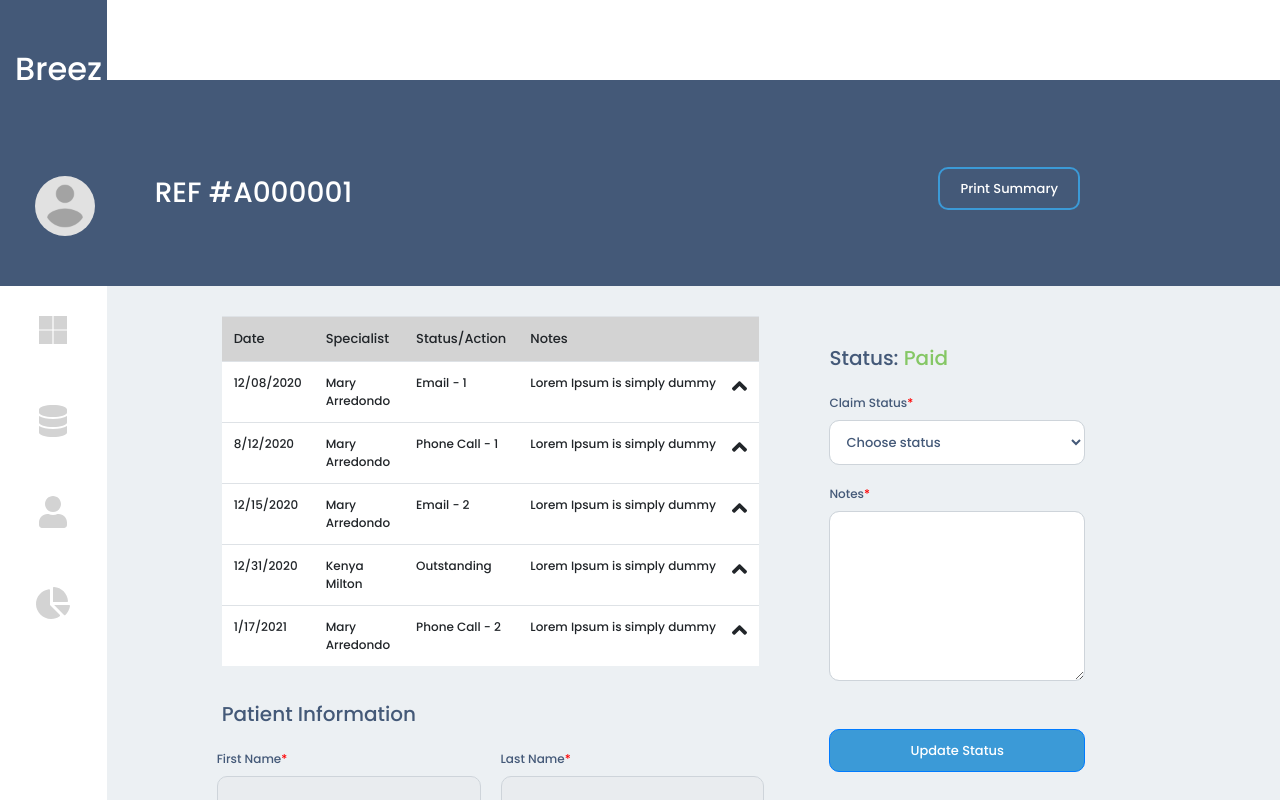
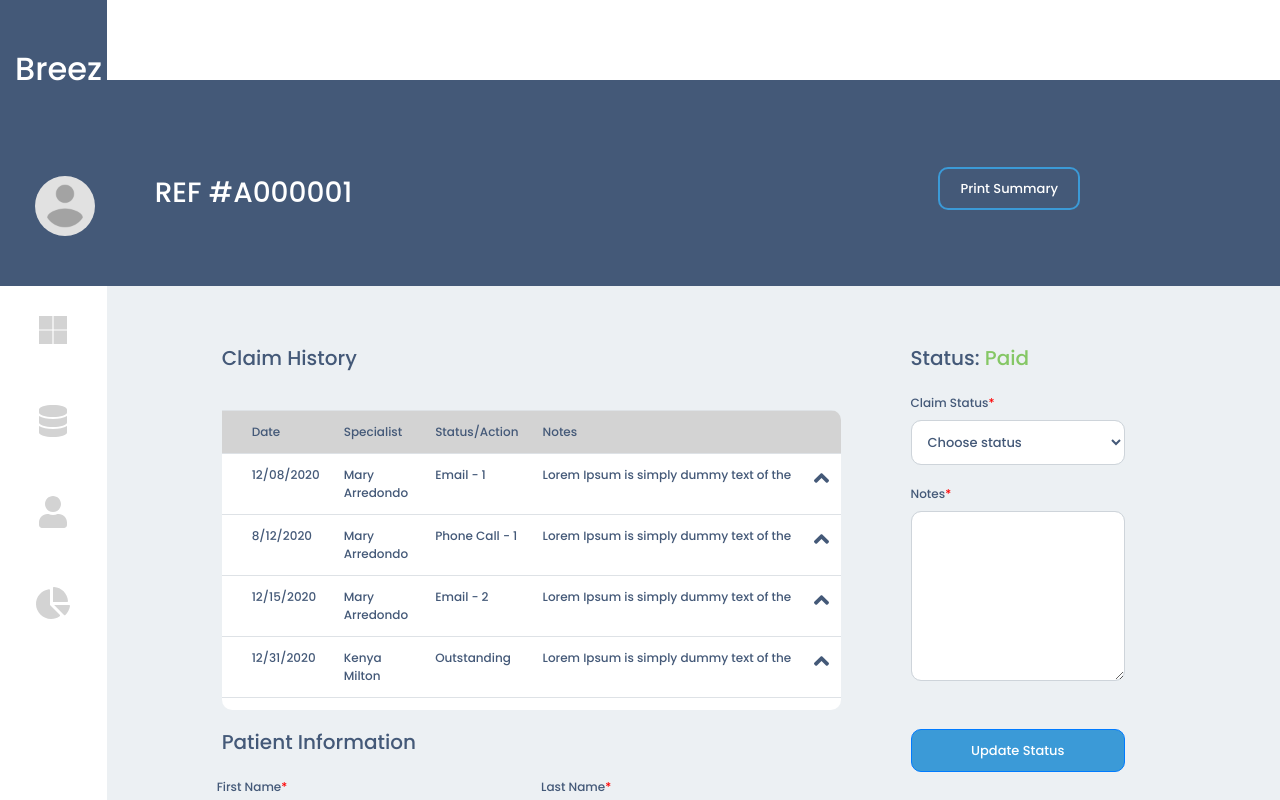
Before and after one commit to nadeem6993/breez-ui, a React (Create React App) app: page /dashboard in a window 1280 px wide. Both pictures are taken after a click on the button 53 px from the left and 604 px from the top of the page. Shown: the top 800 px of the page. Built offline with nearby package versions, Linux system fonts and the light colour scheme.

Commit message:
updated claim history

```diff
--- a/src/pages/NewBillingEntry/ClaimHistory.js
+++ b/src/pages/NewBillingEntry/ClaimHistory.js
@@ -96,23 +96,52 @@ const ClaimHistory = () => {
           <Col lg="12">
             <Form>
               <Row>
-                <Col lg="7" md="12">
+                <Col lg="8" md="12">
+                  <h5
+                    style={{
+                      marginTop: "30px",
+                      marginBottom: "40px",
+                      color: "#445978",
+                    }}
+                  >
+                    Claim History
+                  </h5>
                   <Row>
                     <Col>
-                      <Table responsive hover style={{ fontSize: "small" }}>
-                        <thead style={{ backgroundColor: "lightgrey" }}>
+                      <div className="tableHistory">
+                        <Table
+                          responsive
+                          hover
+                          style={{
+                            fontSize: "12px",
+                            fontWeight: "lighter",
+                            color: "#445978",
+                          }}
+                        >
+                          <thead
+                            style={{
+                              backgroundColor: "lightgrey",
+                              paddingLeft: "10px",
+                            }}
+                          >
                             <tr>
-                            <td>Date</td>
+                              <td style={{ paddingLeft: "30px" }}>Date</td>
                               <td>Specialist</td>
                               <td>Status/Action</td>
                               <td>Notes</td>
                             </tr>
                           </thead>
-                        <tbody style={{ backgroundColor: "white" }}>
+                          <tbody
+                            style={{
+                              backgroundColor: "white",
+                            }}
+                          >
                             {tableData.map((data) => {
                               return (
                                 <tr style={{ fontSize: "12px" }}>
-                                <td>{data.date}</td>
+                                  <td style={{ paddingLeft: "30px" }}>
+                                    {data.date}
+                                  </td>
                                   <td>{data.specialist}</td>
                                   <td>{data.status}</td>
                                   <td>
@@ -153,6 +182,7 @@ const ClaimHistory = () => {
                             })}
                           </tbody>
                         </Table>
+                      </div>
                     </Col>
                   </Row>
                   <PatientInfoForm
@@ -200,10 +230,11 @@ const ClaimHistory = () => {
                     </Button>
                   </Row>
                 </Col>
-                <Col lg="5" md="12" className="statusForm">
+                <Col lg="4" md="12">
                   <div
                     style={{
-                      padding: "10px 80px 20px 40px",
+                      marginRight: "20px",
+                      padding: "10px 20px 20px 40px",
                     }}
                   >
                     <h5
--- a/src/pages/NewBillingEntry/NewBillingEntry.css
+++ b/src/pages/NewBillingEntry/NewBillingEntry.css
@@ -18,6 +18,23 @@
   padding: 5px 80px 20px 50px;
 }
 
+.tableHistory {
+  height: 300px;
+  background-color: white;
+  border-radius: 0px 10px 10px 10px;
+  overflow-y: auto;
+}
+
+.tableHistory::-webkit-scrollbar {
+  width: 20px;
+}
+.tableHistory::-webkit-scrollbar-track {
+  border-radius: 10px;
+}
+.tableHistory::-webkit-scrollbar-thumb {
+  background-color: #445978;
+  border-radius: 10px;
+}
 .select-search {
   width: 100%;
   position: relative;
--- a/src/pages/Profile/Patient.js
+++ b/src/pages/Profile/Patient.js
@@ -12,33 +12,6 @@ const Patient = () => {
       email: "dan.avina@boltdental.com",
       mobilePhone: "415-577-4654",
       assigned: "Mary Arredondo",
-      billingHistory: [
-        {
-          REF: "A000001",
-          status: "Resubmitted",
-          balance: "$322.20",
-        },
-        {
-          REF: "A000002",
-          status: "Paid",
-          balance: "$478.12",
-        },
-        {
-          REF: "A000003",
-          status: "Outstanding",
-          balance: "$4,023.55",
-        },
-        {
-          REF: "A000004",
-          status: "Paid",
-          balance: "$89.93",
-        },
-        {
-          REF: "A000005",
-          status: "Resubmitted",
-          balance: "$322.20",
-        },
-      ],
     },
     {
       id: "P323193",
@@ -47,33 +20,6 @@ const Patient = () => {
       email: "Suranne@gmail.com",
       mobilePhone: "415-577-4654",
       assigned: "Mary Arredondo",
-      billingHistory: [
-        {
-          REF: "A000001",
-          status: "Resubmitted",
-          balance: "$322.20",
-        },
-        {
-          REF: "A000002",
-          status: "Paid",
-          balance: "$478.12",
-        },
-        {
-          REF: "A000003",
-          status: "Outstanding",
-          balance: "$4,023.55",
-        },
-        {
-          REF: "A000004",
-          status: "Paid",
-          balance: "$89.93",
-        },
-        {
-          REF: "A000005",
-          status: "Resubmitted",
-          balance: "$322.20",
-        },
-      ],
     },
     {
       id: "P323194",
@@ -82,33 +28,6 @@ const Patient = () => {
       email: "Zahara@gmail.com",
       mobilePhone: "415-577-4654",
       assigned: "Kenya Milton",
-      billingHistory: [
-        {
-          REF: "A000001",
-          status: "Resubmitted",
-          balance: "$322.20",
-        },
-        {
-          REF: "A000002",
-          status: "Paid",
-          balance: "$478.12",
-        },
-        {
-          REF: "A000003",
-          status: "Outstanding",
-          balance: "$4,023.55",
-        },
-        {
-          REF: "A000004",
-          status: "Paid",
-          balance: "$89.93",
-        },
-        {
-          REF: "A000005",
-          status: "Resubmitted",
-          balance: "$322.20",
-        },
-      ],
     },
     {
       id: "P323195",
@@ -117,33 +36,6 @@ const Patient = () => {
       email: "Ammar@gmail.com",
       mobilePhone: "415-577-4654",
       assigned: "Mary Arredondo",
-      billingHistory: [
-        {
-          ref: "A000001",
-          status: "Resubmitted",
-          balance: "$322.20",
-        },
-        {
-          REF: "A000002",
-          status: "Paid",
-          balance: "$478.12",
-        },
-        {
-          REF: "A000003",
-          status: "Outstanding",
-          balance: "$4,023.55",
-        },
-        {
-          REF: "A000004",
-          status: "Paid",
-          balance: "$89.93",
-        },
-        {
-          REF: "A000005",
-          status: "Resubmitted",
-          balance: "$322.20",
-        },
-      ],
     },
     {
       id: "P323196",
@@ -152,33 +44,14 @@ const Patient = () => {
       email: "fredrickdonald@gmail.com",
       mobilePhone: "415-577-4654",
       assigned: "Kenya Milton",
-      billingHistory: [
-        {
-          REF: "A000001",
-          status: "Resubmitted",
-          balance: "$322.20",
-        },
-        {
-          REF: "A000002",
-          status: "Paid",
-          balance: "$478.12",
-        },
-        {
-          REF: "A000003",
-          status: "Outstanding",
-          balance: "$4,023.55",
-        },
-        {
-          REF: "A000004",
-          status: "Paid",
-          balance: "$89.93",
-        },
-        {
-          REF: "A000005",
-          status: "Resubmitted",
-          balance: "$322.20",
-        },
-      ],
+    },
+    {
+      id: "P323195",
+      firstName: "Ammaar",
+      lastName: "Talley",
+      email: "Ammar@gmail.com",
+      mobilePhone: "415-577-4654",
+      assigned: "Mary Arredondo",
     },
   ];
 
@@ -191,7 +64,7 @@ const Patient = () => {
   return (
     <div className="patientMain">
       <div className="patientTable">
-        <Table hover responsive style={{ fontSize: "small", color: "#445978" }}>
+        <Table hover responsive style={{ fontSize: "12px", color: "#445978" }}>
           <thead style={{ backgroundColor: "lightgrey" }}>
             <tr>
               <td>Profile ID</td>
@@ -470,6 +343,7 @@ const Patient = () => {
                     </tr>
                   </thead>
                   <div
+                    className="patientTable"
                     style={{
                       border: "1px solid lightgrey",
                       borderRadius: "10px",
--- a/src/pages/Profile/Profile.css
+++ b/src/pages/Profile/Profile.css
@@ -18,6 +18,18 @@
   background-color: white;
   border-radius: 10px;
   overflow-y: auto;
+}
+
+.patientTable::-webkit-scrollbar {
+  width: 20px;
+}
+.patientTable::-webkit-scrollbar-track {
+  border-radius: 10px;
+}
+
+.patientTable::-webkit-scrollbar-thumb {
+  background-color: #445978;
+  border-radius: 10px;
 }
 
 .addBtn {
```
Lines whose indentation alone changed are shown as unchanged.
